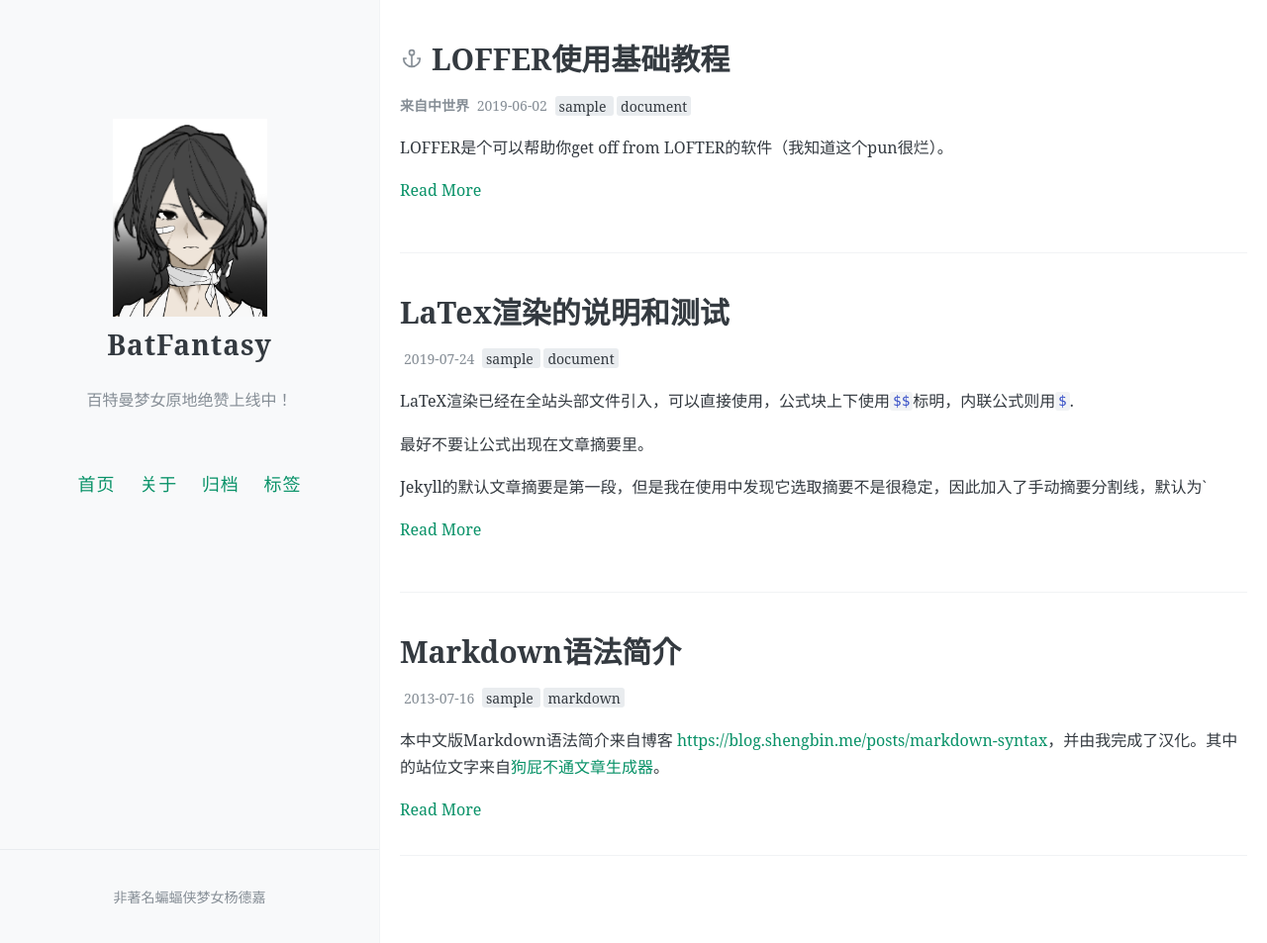
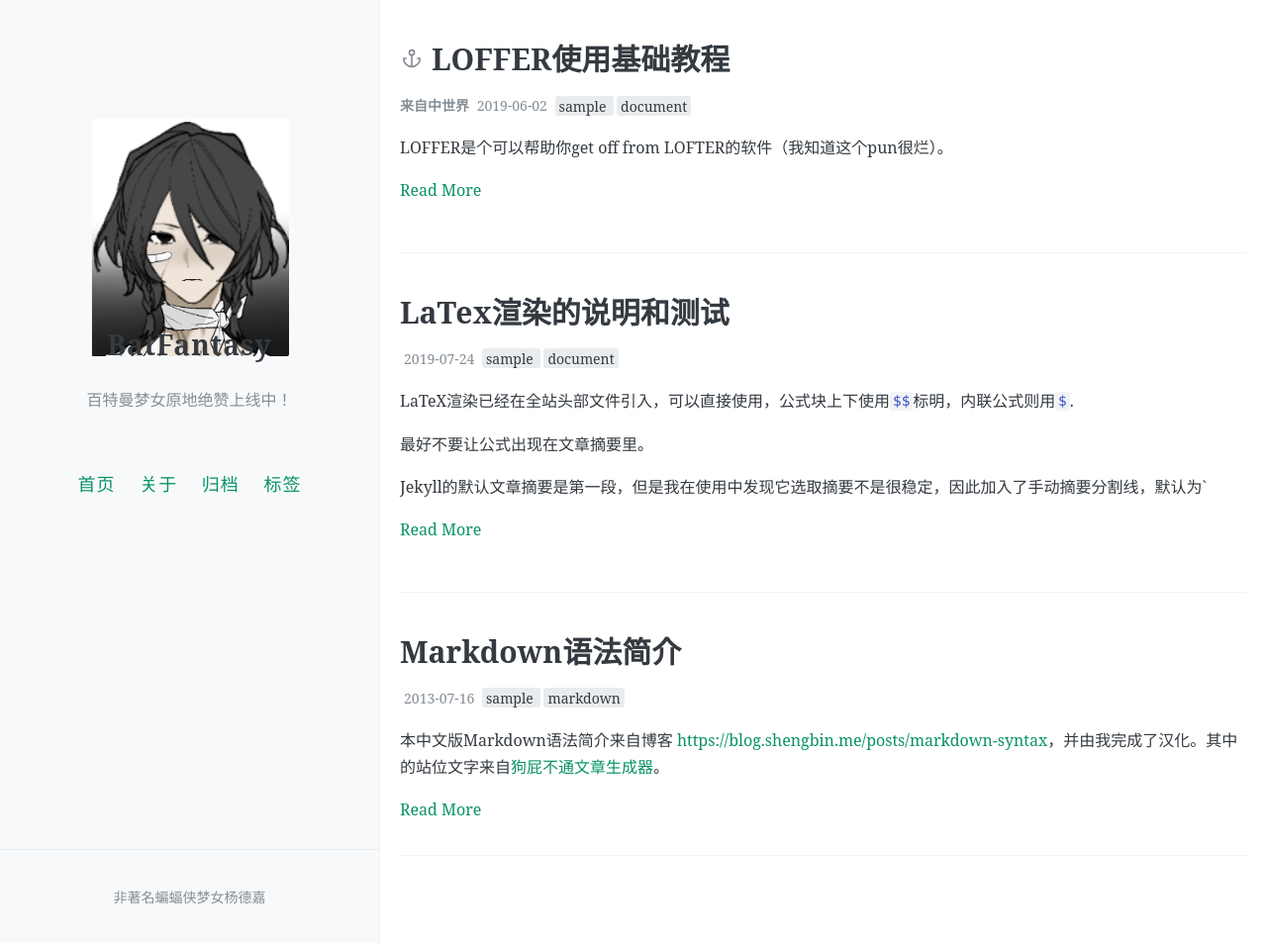
Before and after one commit to ephemeralnostalgia/batfantasy, a Jekyll site: the page built from index.html, in a window 1280 px wide and 954 px high. Shown: the whole window at 99% size. Built offline with Jekyll 4.4.1, drawn with Linux system fonts in a browser that asks for light colours; the list of posts is cut into pages by our own code; comment, search, counter and statistics services are not loaded.

Commit message:
Update _config.yml

```diff
--- a/_config.yml
+++ b/_config.yml
@@ -24,7 +24,7 @@ baseurl: /batfantasy
 #
 
 # 你的博客logo图片URL，建议尺寸不超过300px × 300px
-avatar: https://github.com/ephemeralnostalgia/batfantasy/blob/master/images/%E4%B8%8B%E8%BD%BD%20(1).png?raw=true
+avatar: https://github.com/ephemeralnostalgia/batfantasy/blob/master/images/%E4%B8%8B%E8%BD%BD%20(1)_%E5%89%AF%E6%9C%AC.png?raw=true
 
 # 你的favicon（出现在浏览器tab上）图片URL，建议使用较小(64px × 64px)的图片
 favicon: https://raw.githubusercontent.com/FromEndWorld/LOFFER/master/images/favicon.png
```
